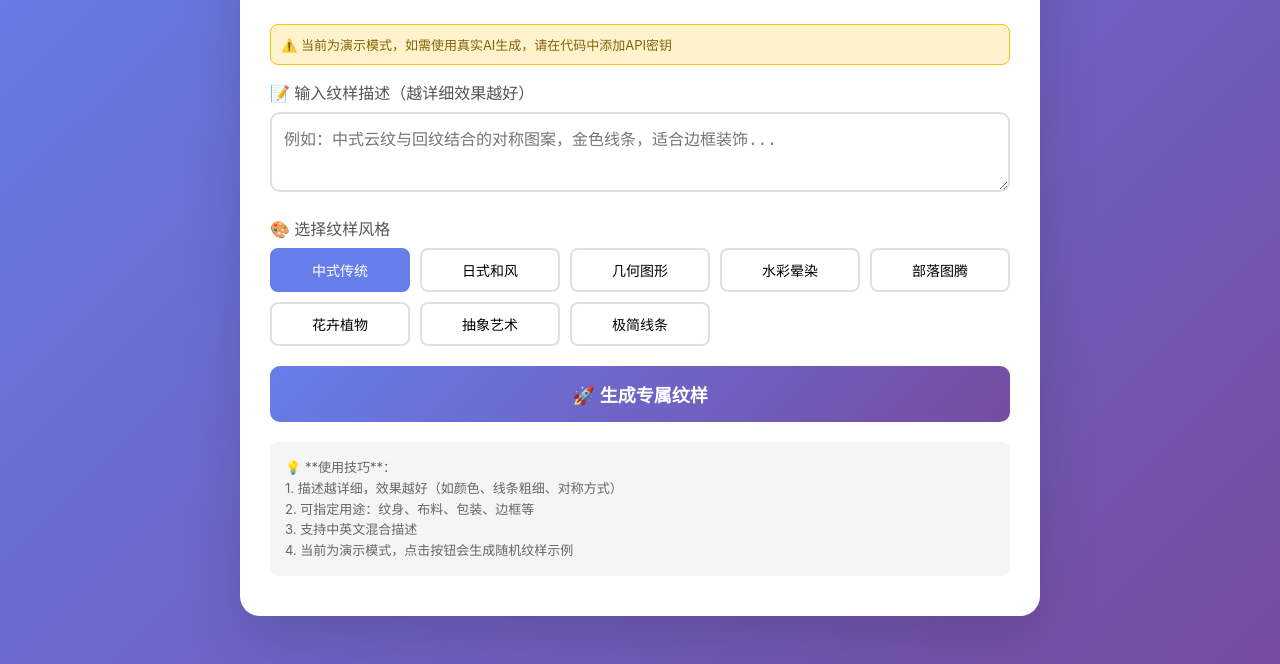
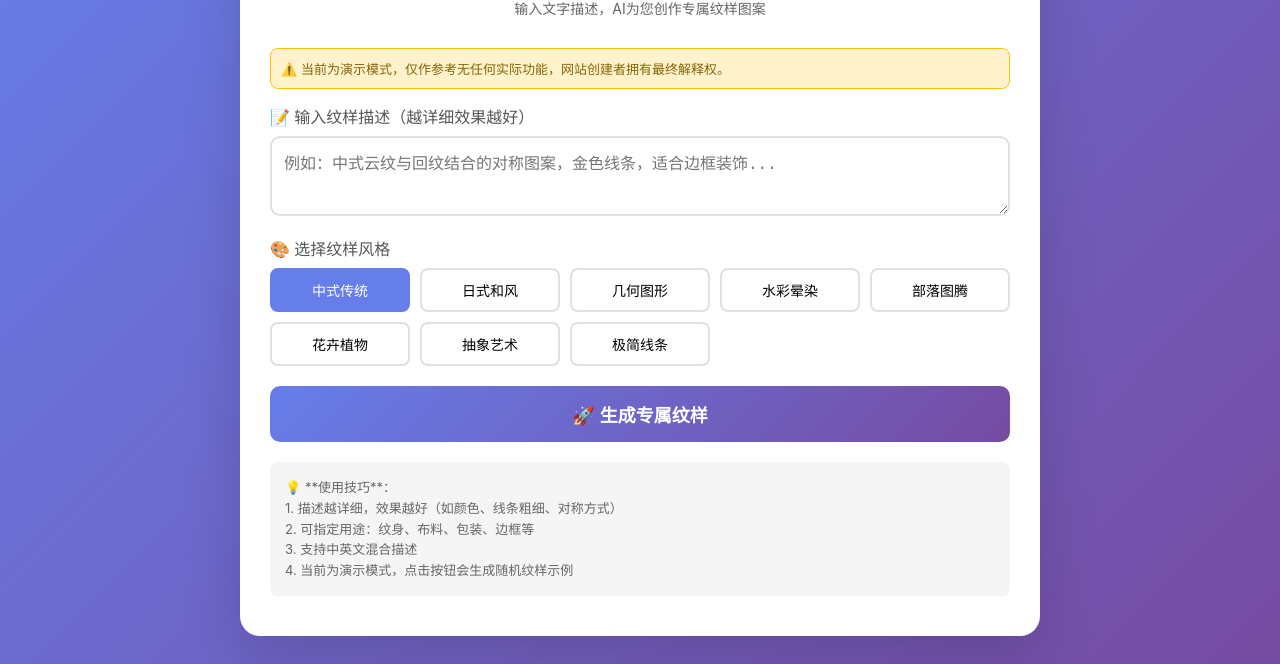
Before and after one commit to TFF132456/-organizat-.github.io, a plain HTML site: page index.html in a window 1280 px wide. Shown: the part 136-800 px from the top of the page. Drawn offline with Linux system fonts and the light colour scheme.

Commit message:
Update index.html
Signed-off-by: TFF132456 <2716734415@qq.com>

```diff
--- a/index.html
+++ b/index.html
@@ -1,3 +1,4 @@
+// 作者 图档一班涂凤飞  //
 <!DOCTYPE html>
 <html lang="zh-CN">
 <head>
@@ -171,7 +172,7 @@
 
         <!-- GitHub Pages 优化：API密钥安全警告 -->
         <div class="api-key-warning" id="apiWarning">
-            ⚠️ 当前为演示模式，如需使用真实AI生成，请在代码中添加API密钥
+            ⚠️ 当前为演示模式，仅作参考无任何实际功能，网站创建者拥有最终解释权。
         </div>
 
         <div class="input-group">
```
